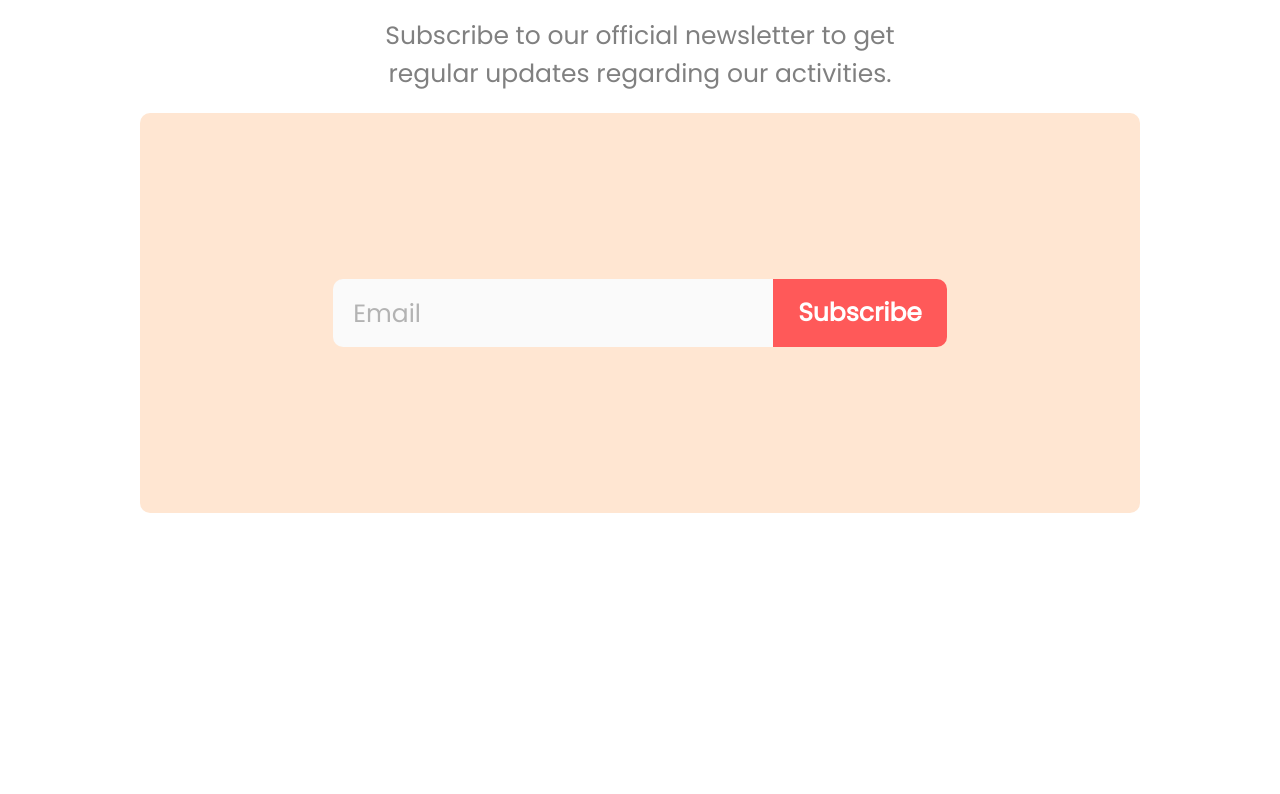
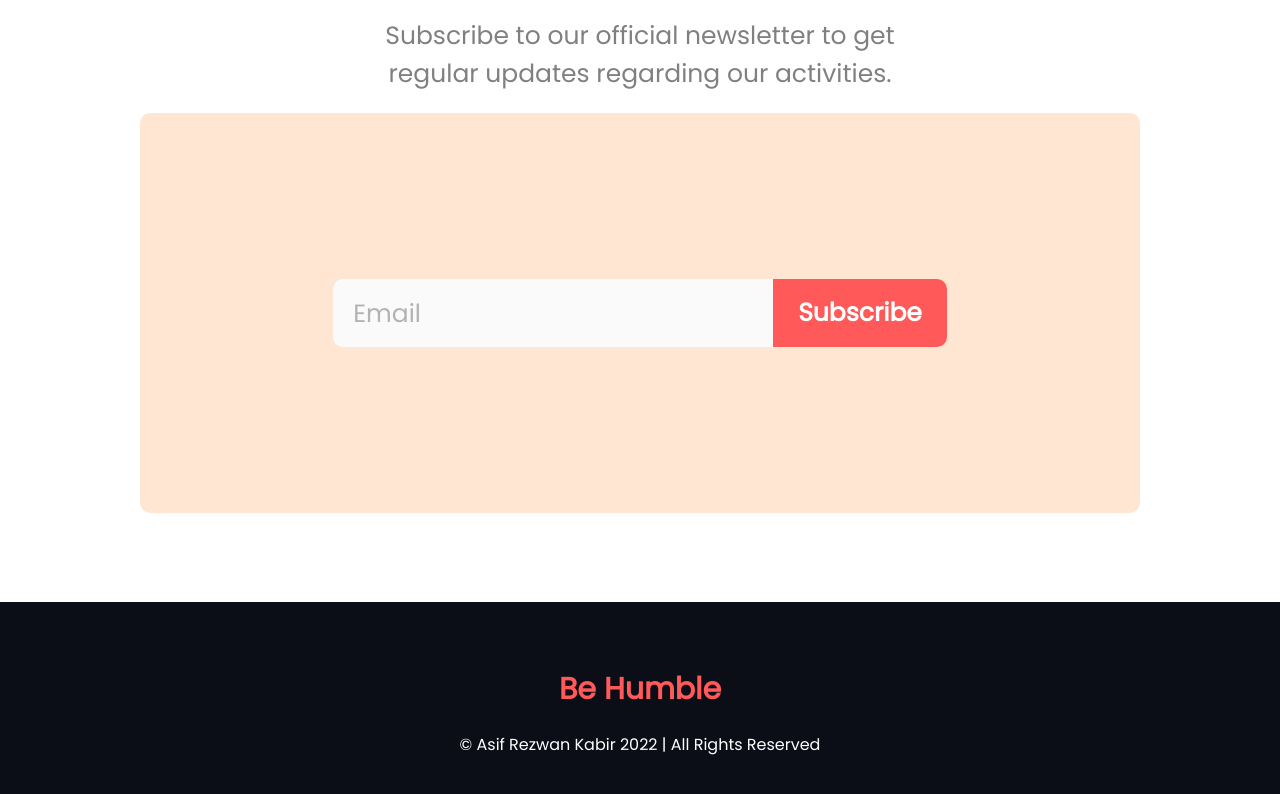
Before and after one commit to asifrkabir/donate-today, a plain HTML site: page index.html in a window 1280 px wide. Shown: the part 2598-3392 px from the top of the page. Before the commit the page ends 3200 px from the top, so only its background shows below. Drawn offline with Linux system fonts and the light colour scheme.

Commit message:
footer complete

```diff
--- a/index.html
+++ b/index.html
@@ -82,8 +82,9 @@
 
     </main>
 
-    <footer>
-
+    <footer class="container">
+        <h4>Be Humble</h4>
+        <p>&copy; Asif Rezwan Kabir 2022 | All Rights Reserved</p>
     </footer>
 
 </body>
--- a/style.css
+++ b/style.css
@@ -223,3 +223,18 @@ header a, .donate-today a{
     justify-content: center;
     align-items: center;
 }
+
+/* footer */
+
+footer{
+    background-color: #0B0D17;
+    color: white;
+    text-align: center;
+    height: 200px;
+}
+
+footer h4{
+    font-size: 30px;
+    color: #FF5959;
+    margin: 20px;
+}
```
